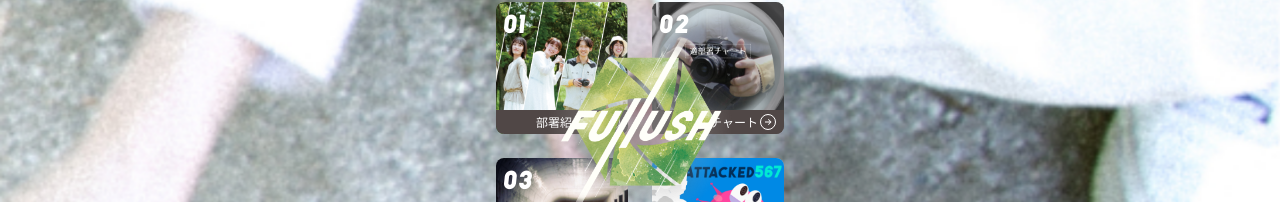
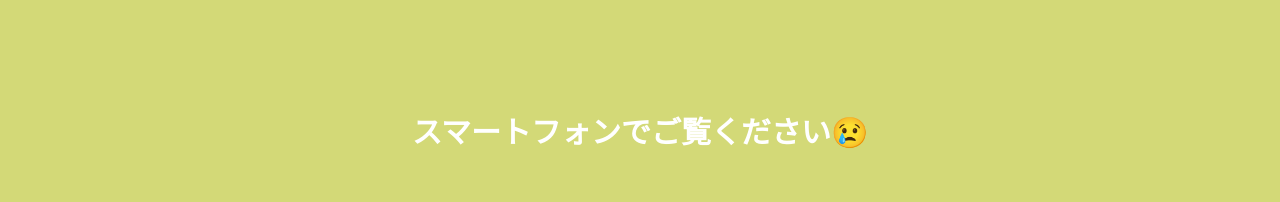
Before and after one commit to yamosan/geikoten2021-pre, a Next.js app: page / in a window 1280 px wide. Shown: the part 270-472 px from the top of the page. Built offline with nearby package versions, Linux system fonts and the light colour scheme.

Commit message:
add media query

```diff
--- /dev/null
+++ b/src/hooks/useMediaQuery.ts
@@ -0,0 +1,30 @@
+import { useEffect, useState } from "react";
+
+const isBrowser = typeof window !== "undefined";
+
+const useMedia = (query: string, defaultState = false) => {
+  const [state, setState] = useState(isBrowser ? () => window.matchMedia(query).matches : defaultState);
+
+  useEffect(() => {
+    let mounted = true;
+    const mql = window.matchMedia(query);
+    const onChange = () => {
+      if (!mounted) {
+        return;
+      }
+      setState(!!mql.matches);
+    };
+
+    mql.addListener(onChange);
+    setState(mql.matches);
+
+    return () => {
+      mounted = false;
+      mql.removeListener(onChange);
+    };
+  }, [query]);
+
+  return state;
+};
+
+export default useMedia;
--- a/src/pages/_app.tsx
+++ b/src/pages/_app.tsx
@@ -3,9 +3,22 @@ import "tailwindcss/tailwind.css";
 import "styles/globals.css";
 import { AnimatePresence, motion } from "framer-motion";
 import Layout from "components/layouts";
+import useMedia from "hooks/useMediaQuery";
 
 const App = ({ Component, pageProps, router }: AppProps) => {
-  return (
+  const isWide = useMedia("(min-width: 640px)");
+
+  // FIXME: hydration error
+  return isWide ? (
+    <div className="w-screen h-screen bg-primary flex justify-center items-center">
+      <p className="font-bold text-white text-3xl" suppressHydrationWarning>
+        スマートフォンでご覧ください
+        <span role="img" aria-label="cry">
+          😢
+        </span>
+      </p>
+    </div>
+  ) : (
     <Layout>
       <AnimatePresence exitBeforeEnter>
         <motion.div
```
